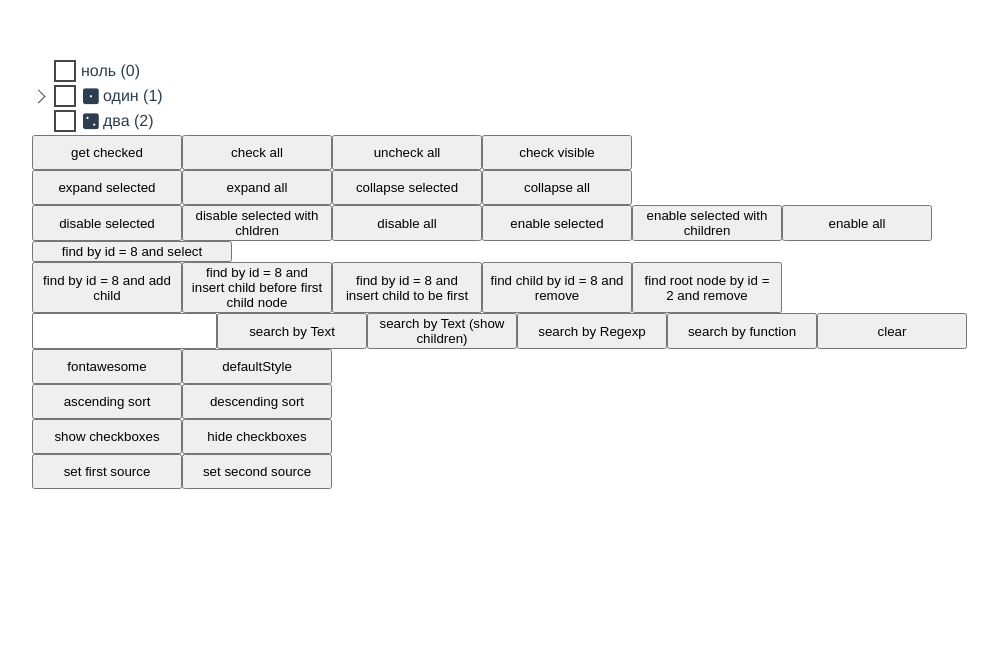
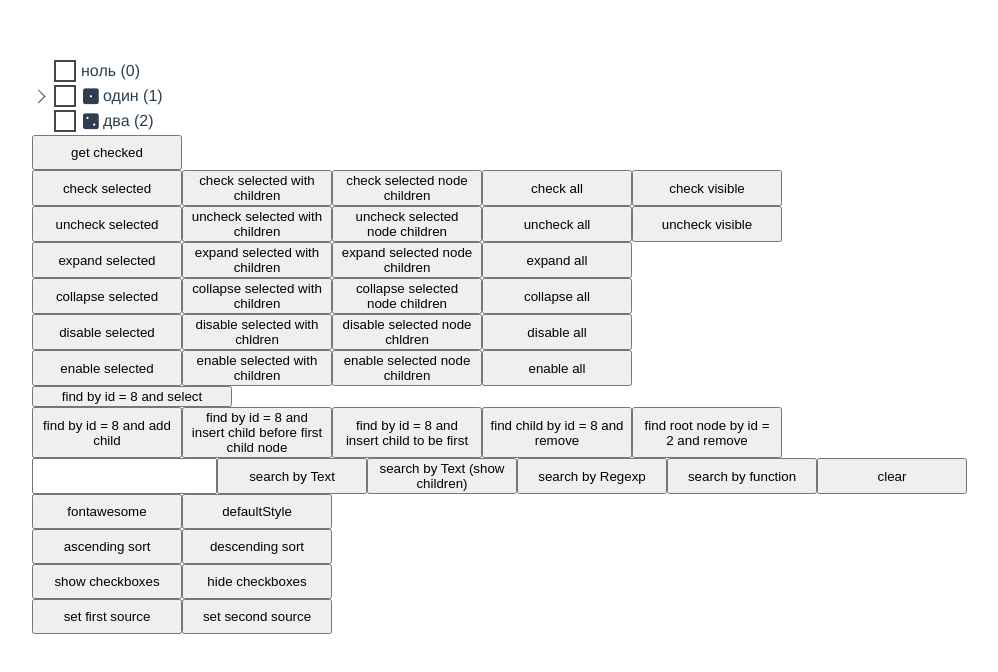
Before and after one commit to t0lik/tree-vue, a Vue app: page / in a window 1280 px wide. Shown: the top 672 px of the page, without its empty margins (26-1024 px from the left). Built offline with nearby package versions, Linux system fonts and the light colour scheme.

Commit message:
chore: mothods for children

```diff
--- a/src/App.vue
+++ b/src/App.vue
@@ -12,22 +12,43 @@
     <div class="button-container">
       <div class="button-group">
         <button @click="getCheckNodes">get checked</button>
+      </div>
+      <div class="button-group">
+        <button @click="checkSelectedNode">check selected</button>
+        <button @click="checkSelectedNodeWithChildren">check selected with children</button>
+        <button @click="checkSelectedNodeChildren">check selected node children</button>
         <button @click="checkAllNodes">check all</button>
-        <button @click="uncheckAllNodes">uncheck all</button>
         <button @click="checkVisibleNodes">check visible</button>
       </div>
       <div class="button-group">
+        <button @click="uncheckSelectedNode">uncheck selected</button>
+        <button @click="uncheckSelectedNodeWithChildren">uncheck selected with children</button>
+        <button @click="uncheckSelectedNodeChildren">uncheck selected node children</button>
+        <button @click="uncheckAllNodes">uncheck all</button>
+        <button @click="uncheckVisibleNodes">uncheck visible</button>
+      </div>
+      <div class="button-group">
         <button @click="expandSelectedNode">expand selected</button>
+        <button @click="expandSelectedNodeWithChildren">expand selected with children</button>
+        <button @click="expandSelectedNodeChildren">expand selected node children</button>
         <button @click="expandAll">expand all</button>
+      </div>
+      <div class="button-group">
         <button @click="collapseSelectedNode">collapse selected</button>
+        <button @click="collapseSelectedNodeWithChildren">collapse selected with children</button>
+        <button @click="collapseSelectedNodeChildren">collapse selected node children</button>
         <button @click="collapseAll">collapse all</button>
       </div>
       <div class="button-group">
         <button @click="disableSelectedNode">disable selected</button>
         <button @click="disableSelectedNodeWithChildren">disable selected with chldren</button>
+        <button @click="disableSelectedNodeChildren">disable selected node chldren</button>
         <button @click="disableAll">disable all</button>
+      </div>
+      <div class="button-group">
         <button @click="enableSelectedNode">enable selected</button>
         <button @click="enableSelectedNodeWithChildren">enable selected with children</button>
+        <button @click="enableSelectedNodeChildren">enable selected node children</button>
         <button @click="enableAll">enable all</button>
       </div>
       <button @click="findById">find by id = 8 and select</button>
@@ -179,11 +200,44 @@ export default {
     checkVisibleNodes () {
       this.nodeManager.checkVisible()
     },
+    uncheckVisibleNodes () {
+      this.nodeManager.uncheckVisible()
+    },
+    checkSelectedNode () {
+      this.nodeManager.selectedNode.check(false)
+    },
+    checkSelectedNodeWithChildren () {
+      this.nodeManager.selectedNode.check(true)
+    },
+    checkSelectedNodeChildren () {
+      this.nodeManager.selectedNode.checkChildren()
+    },
+    uncheckSelectedNode () {
+      this.nodeManager.selectedNode.uncheck(false)
+    },
+    uncheckSelectedNodeWithChildren () {
+      this.nodeManager.selectedNode.uncheck(true)
+    },
+    uncheckSelectedNodeChildren () {
+      this.nodeManager.selectedNode.uncheckChildren()
+    },
     expandSelectedNode () {
+      this.nodeManager.selectedNode.expand(false)
+    },
+    expandSelectedNodeWithChildren () {
       this.nodeManager.selectedNode.expand(true)
     },
+    expandSelectedNodeChildren () {
+      this.nodeManager.selectedNode.expandChildren()
+    },
     collapseSelectedNode () {
+      this.nodeManager.selectedNode.collapse(false)
+    },
+    collapseSelectedNodeWithChildren () {
       this.nodeManager.selectedNode.collapse(true)
+    },
+    collapseSelectedNodeChildren () {
+      this.nodeManager.selectedNode.collapseChildren()
     },
     expandAll () {
       this.nodeManager.expandAll()
@@ -197,11 +251,17 @@ export default {
     disableSelectedNodeWithChildren () {
       this.nodeManager.selectedNode.disable(true)
     },
+    disableSelectedNodeChildren () {
+      this.nodeManager.selectedNode.disableChildren()
+    },
     enableSelectedNode () {
       this.nodeManager.selectedNode.enable()
     },
     enableSelectedNodeWithChildren () {
       this.nodeManager.selectedNode.enable(true)
+    },
+    enableSelectedNodeChildren () {
+      this.nodeManager.selectedNode.enableChildren()
     },
     disableAll () {
       this.nodeManager.disableAll()
--- a/src/nodeManagers/defaultManager.js
+++ b/src/nodeManagers/defaultManager.js
@@ -30,15 +30,26 @@ function mapNodeToItem (node, parent = null) {
 
   item.addChild = child => this.addChild(item, child)
   item.insertChild = (child, beforeChild) => this.insertChild(item, child, beforeChild)
+
   item.expand = withChildren => this.expand(item, withChildren)
+  item.expandChildren = () => this.expandChildren(item)
   item.collapse = withChildren => this.collapse(item, withChildren)
+  item.collapseChildren = () => this.collapseChildren(item)
+
   item.select = () => this.setSelected(item)
   item.deselect = () => this.setSelected(null)
+
   item.show = () => this.showNode(item)
+
   item.disable = withChildren => this.disable(item, withChildren)
+  item.disableChildren = () => this.disableChildren(item)
   item.enable = withChildren => this.enable(item, withChildren)
+  item.enableChildren = () => this.enableChildren(item)
+
   item.check = withChildren => this.check(item, withChildren)
+  item.checkChildren = () => this.checkChildren(item)
   item.uncheck = withChildren => this.uncheck(item, withChildren)
+  item.uncheckChildren = () => this.uncheckChildren(item)
 
   return item
 }
@@ -168,28 +179,44 @@ function setNodeCheckState (item, state, withChildren = false) {
   item.states.checked = state
   this.tree.$emit(state ? 'node:checked' : 'node:unchecked', item)
   if (withChildren) {
-    this.visitAll(item.children, child => {
-      this.setNodeCheckState(child, state, true)
-    })
+    this.setNodeChildrenCheckState(item, state)
   }
+}
+
+function setNodeChildrenCheckState (item, state) {
+  this.visitAll(item.children, child => {
+    this.setNodeCheckState(child, state, true)
+  })
 }
 
 function checkNode (node, withChildren = false) {
   this.setNodeCheckState(node, true, withChildren)
 }
 
+function checkChildren (node) {
+  this.setNodeChildrenCheckState(node, true)
+}
+
 function uncheckNode (node, withChildren = false) {
   this.setNodeCheckState(node, false, withChildren)
+}
+
+function uncheckChildren (node) {
+  this.setNodeChildrenCheckState(node, false)
 }
 
 function setNodeOpenState (item, state, withChildren = false) {
   item.states.opened = state
   this.tree.$emit(state ? 'node:expand' : 'node:collapse', item)
   if (withChildren) {
-    this.visitAll(item.children, child => {
-      this.setNodeOpenState(child, state, true)
-    })
+    this.setNodeChildrenOpenState(item, state)
   }
+}
+
+function setNodeChildrenOpenState (item, state) {
+  this.visitAll(item.children, child => {
+    this.setNodeOpenState(child, state, true)
+  })
 }
 
 function setAllNodesOpenState (items, state) {
@@ -202,6 +229,10 @@ function expandNode (node, withChildren = false) {
   this.setNodeOpenState(node, true, withChildren)
 }
 
+function expandChildren (node) {
+  this.setNodeChildrenOpenState(node, true)
+}
+
 function expandAll () {
   this.setAllNodesOpenState(this.items, true)
   this.tree.$emit('tree:expand:all')
@@ -209,6 +240,10 @@ function expandAll () {
 
 function collapseNode (node, withChildren = false) {
   this.setNodeOpenState(node, false, withChildren)
+}
+
+function collapseChildren (node) {
+  this.setNodeChildrenOpenState(node, false)
 }
 
 function collapseAll () {
@@ -240,6 +275,12 @@ function setNodeDisableState (item, state, withChildren = false) {
   }
 }
 
+function setNodeChildrenDisableState (item, state) {
+  this.visitAll(item.children, child => {
+    this.setSingleNodeDisableState(child, state)
+  })
+}
+
 function setAllNodesDisableState (items, state) {
   this.visitAll(items, item => {
     item.states.disabled = state
@@ -253,6 +294,10 @@ function disable (node, withChildren = false) {
   this.setNodeDisableState(node, true, withChildren)
 }
 
+function disableChildren (node) {
+  this.setNodeChildrenDisableState(node, true)
+}
+
 function disableAll () {
   this.setAllNodesDisableState(this.items, true)
   this.tree.$emit('tree:disabled:all')
@@ -260,6 +305,10 @@ function disableAll () {
 
 function enable (node, withChildren = false) {
   this.setNodeDisableState(node, false, withChildren)
+}
+
+function enableChildren (node) {
+  this.setNodeChildrenDisableState(node, false)
 }
 
 function enableAll () {
@@ -441,7 +490,9 @@ function DefaultManager (treeComponent) {
   this.uncheckAll = uncheckAllNodes.bind(this)
   this.uncheckVisible = uncheckVisibleNodes.bind(this)
   this.expand = expandNode.bind(this)
+  this.expandChildren = expandChildren.bind(this)
   this.collapse = collapseNode.bind(this)
+  this.collapseChildren = collapseChildren.bind(this)
   this.expandAll = expandAll.bind(this)
   this.collapseAll = collapseAll.bind(this)
   this.getById = getNodeById.bind(this)
@@ -455,10 +506,14 @@ function DefaultManager (treeComponent) {
   this.visitAll = visitAllNodes.bind(this)
   this.setAllNodesCheckState = setAllNodesCheckState.bind(this)
   this.setNodeCheckState = setNodeCheckState.bind(this)
+  this.setNodeChildrenCheckState = setNodeChildrenCheckState.bind(this)
   this.check = checkNode.bind(this)
+  this.checkChildren = checkChildren.bind(this)
   this.uncheck = uncheckNode.bind(this)
+  this.uncheckChildren = uncheckChildren.bind(this)
   this.setAllNodesOpenState = setAllNodesOpenState.bind(this)
   this.setNodeOpenState = setNodeOpenState.bind(this)
+  this.setNodeChildrenOpenState = setNodeChildrenOpenState.bind(this)
   this.showNode = showNode.bind(this)
   this.visitAllParents = visitAllParents.bind(this)
   this.mapNodeToItem = mapNodeToItem.bind(this)
@@ -471,10 +526,13 @@ function DefaultManager (treeComponent) {
   this.removeNode = removeNode.bind(this)
   this.setSingleNodeDisableState = setSingleNodeDisableState.bind(this)
   this.setNodeDisableState = setNodeDisableState.bind(this)
+  this.setNodeChildrenDisableState = setNodeChildrenDisableState.bind(this)
   this.setAllNodesDisableState = setAllNodesDisableState.bind(this)
   this.disable = disable.bind(this)
+  this.disableChildren = disableChildren.bind(this)
   this.disableAll = disableAll.bind(this)
   this.enable = enable.bind(this)
+  this.enableChildren = enableChildren.bind(this)
   this.enableAll = enableAll.bind(this)
   this.sortNodes = sortNodes.bind(this)
   this.sortNodesRecursive = sortNodesRecursive.bind(this)
```
